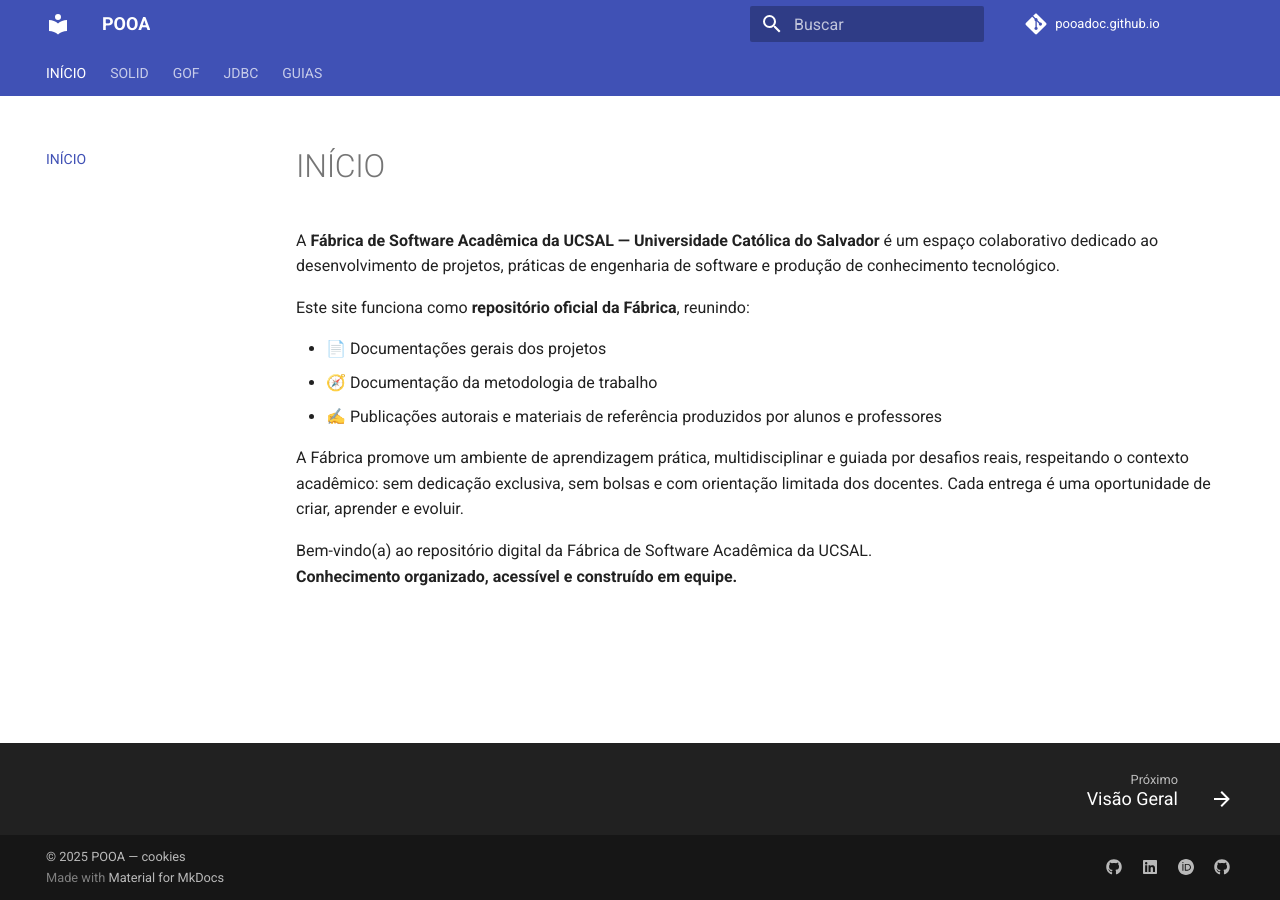
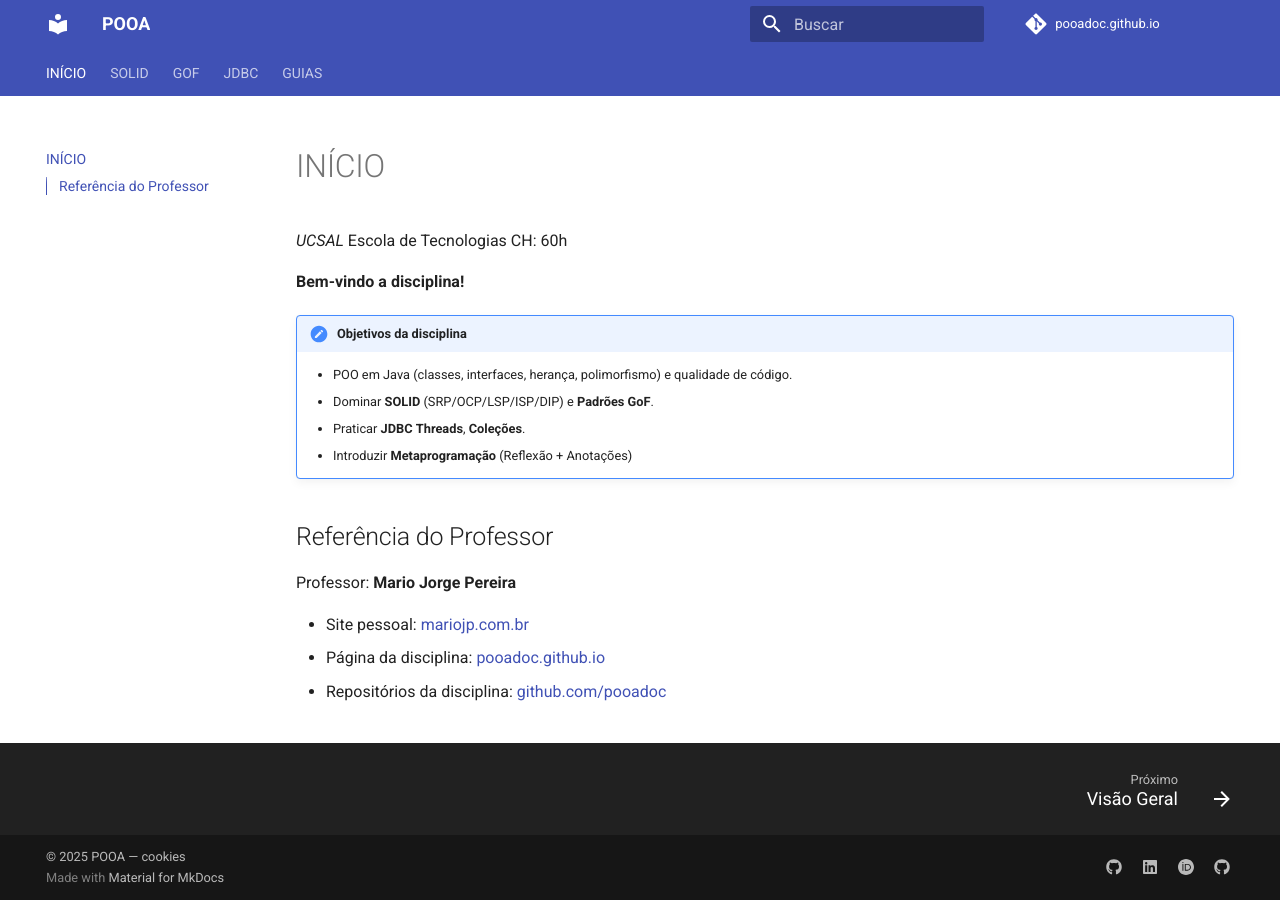
Before and after one commit to pooadoc/pooadoc.github.io, an MkDocs documentation site: the page built from docs/index.md, in a window 1280 px wide. Built offline with MkDocs 1.6.1 and Material for MkDocs 9.7.7, drawn with Linux system fonts in a browser that asks for light colours; plug-ins that fetch from the network failed and are left out; comment, search, counter and statistics services are not loaded.

Commit message:
Revise index for POOA course details and references
Updated the title and content to reflect the focus on Object-Oriented Programming. Added professor reference and links.

```diff
--- a/docs/index.md
+++ b/docs/index.md
@@ -1,16 +1,24 @@
 ---
-title: Fábrica de Software Acadêmica — UCSAL
+title: POOA - Programação Orientada a Objetos
 ---
 
-A **Fábrica de Software Acadêmica da UCSAL — Universidade Católica do Salvador** é um espaço colaborativo dedicado ao desenvolvimento de projetos, práticas de engenharia de software e produção de conhecimento tecnológico.
+_UCSAL_
+Escola de Tecnologias
+CH: 60h
 
-Este site funciona como **repositório oficial da Fábrica**, reunindo:
+**Bem-vindo a disciplina!**
 
-- 📄 Documentações gerais dos projetos
-- 🧭 Documentação da metodologia de trabalho
-- ✍️ Publicações autorais e materiais de referência produzidos por alunos e professores
+!!! note "Objetivos da disciplina"
 
-A Fábrica promove um ambiente de aprendizagem prática, multidisciplinar e guiada por desafios reais, respeitando o contexto acadêmico: sem dedicação exclusiva, sem bolsas e com orientação limitada dos docentes. Cada entrega é uma oportunidade de criar, aprender e evoluir.
+    - POO em Java (classes, interfaces, herança, polimorfismo) e qualidade de código.
+    - Dominar **SOLID** (SRP/OCP/LSP/ISP/DIP) e **Padrões GoF**.
+    - Praticar **JDBC** **Threads**, **Coleções**.
+    - Introduzir **Metaprogramação** (Reflexão + Anotações)
 
-Bem-vindo(a) ao repositório digital da Fábrica de Software Acadêmica da UCSAL.
-**Conhecimento organizado, acessível e construído em equipe.**
+## Referência do Professor
+
+Professor: **Mario Jorge Pereira**
+
+- Site pessoal: [mariojp.com.br](https://mariojp.com.br)
+- Página da disciplina: [pooadoc.github.io](https://pooadoc.github.io)
+- Repositórios da disciplina: [github.com/pooadoc](https://github.com/orgs/pooadoc/repositories)
```
